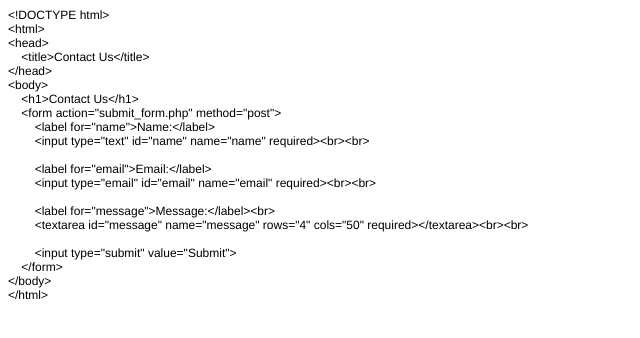
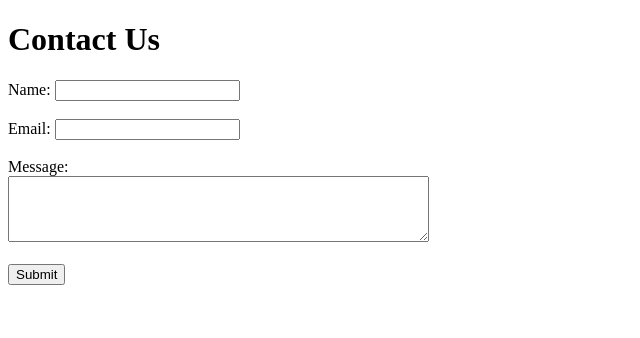
Before and after one commit to lsinghs100/html-forms, a plain HTML site: page Formspree.html in a window 1280 px wide. Shown: the whole page, without its empty margins (0-640 px from the left). Drawn offline with Linux system fonts and the light colour scheme.

Commit message:
Update Formspree.html

```diff
--- a/Formspree.html
+++ b/Formspree.html
@@ -1,38 +1,21 @@
-<!DOCTYPE html PUBLIC "-//W3C//DTD HTML 4.01//EN" "http://www.w3.org/TR/html4/strict.dtd">
+<!DOCTYPE html>
 <html>
 <head>
-  <meta http-equiv="Content-Type" content="text/html; charset=utf-8">
-  <meta http-equiv="Content-Style-Type" content="text/css">
-  <title></title>
-  <meta name="Generator" content="Cocoa HTML Writer">
-  <meta name="CocoaVersion" content="2487.2">
-  <style type="text/css">
-    p.p1 {margin: 0.0px 0.0px 0.0px 0.0px; font: 12.0px Helvetica; -webkit-text-stroke: #000000}
-    p.p2 {margin: 0.0px 0.0px 0.0px 0.0px; font: 12.0px Helvetica; -webkit-text-stroke: #000000; min-height: 14.0px}
-    span.s1 {font-kerning: none}
-  </style>
+    <title>Contact Us</title>
 </head>
 <body>
-<p class="p1"><span class="s1">&lt;!DOCTYPE html&gt;</span></p>
-<p class="p1"><span class="s1">&lt;html&gt;</span></p>
-<p class="p1"><span class="s1">&lt;head&gt;</span></p>
-<p class="p1"><span class="s1"><span class="Apple-converted-space">    </span>&lt;title&gt;Contact Us&lt;/title&gt;</span></p>
-<p class="p1"><span class="s1">&lt;/head&gt;</span></p>
-<p class="p1"><span class="s1">&lt;body&gt;</span></p>
-<p class="p1"><span class="s1"><span class="Apple-converted-space">    </span>&lt;h1&gt;Contact Us&lt;/h1&gt;</span></p>
-<p class="p1"><span class="s1"><span class="Apple-converted-space">    </span>&lt;form action="submit_form.php" method="post"&gt;</span></p>
-<p class="p1"><span class="s1"><span class="Apple-converted-space">        </span>&lt;label for="name"&gt;Name:&lt;/label&gt;</span></p>
-<p class="p1"><span class="s1"><span class="Apple-converted-space">        </span>&lt;input type="text" id="name" name="name" required&gt;&lt;br&gt;&lt;br&gt;</span></p>
-<p class="p2"><span class="s1"></span><br></p>
-<p class="p1"><span class="s1"><span class="Apple-converted-space">        </span>&lt;label for="email"&gt;Email:&lt;/label&gt;</span></p>
-<p class="p1"><span class="s1"><span class="Apple-converted-space">        </span>&lt;input type="email" id="email" name="email" required&gt;&lt;br&gt;&lt;br&gt;</span></p>
-<p class="p2"><span class="s1"></span><br></p>
-<p class="p1"><span class="s1"><span class="Apple-converted-space">        </span>&lt;label for="message"&gt;Message:&lt;/label&gt;&lt;br&gt;</span></p>
-<p class="p1"><span class="s1"><span class="Apple-converted-space">        </span>&lt;textarea id="message" name="message" rows="4" cols="50" required&gt;&lt;/textarea&gt;&lt;br&gt;&lt;br&gt;</span></p>
-<p class="p2"><span class="s1"></span><br></p>
-<p class="p1"><span class="s1"><span class="Apple-converted-space">        </span>&lt;input type="submit" value="Submit"&gt;</span></p>
-<p class="p1"><span class="s1"><span class="Apple-converted-space">    </span>&lt;/form&gt;</span></p>
-<p class="p1"><span class="s1">&lt;/body&gt;</span></p>
-<p class="p1"><span class="s1">&lt;/html&gt;</span></p>
+    <h1>Contact Us</h1>
+    <form action="submit_form.php" method="post">
+        <label for="name">Name:</label>
+        <input type="text" id="name" name="name" required><br><br>
+
+        <label for="email">Email:</label>
+        <input type="email" id="email" name="email" required><br><br>
+
+        <label for="message">Message:</label><br>
+        <textarea id="message" name="message" rows="4" cols="50" required></textarea><br><br>
+
+        <input type="submit" value="Submit">
+    </form>
 </body>
 </html>
```
